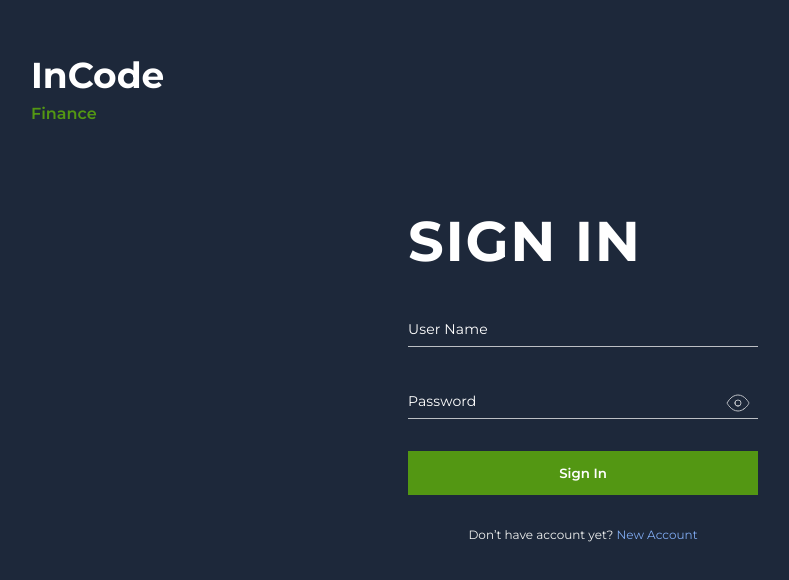
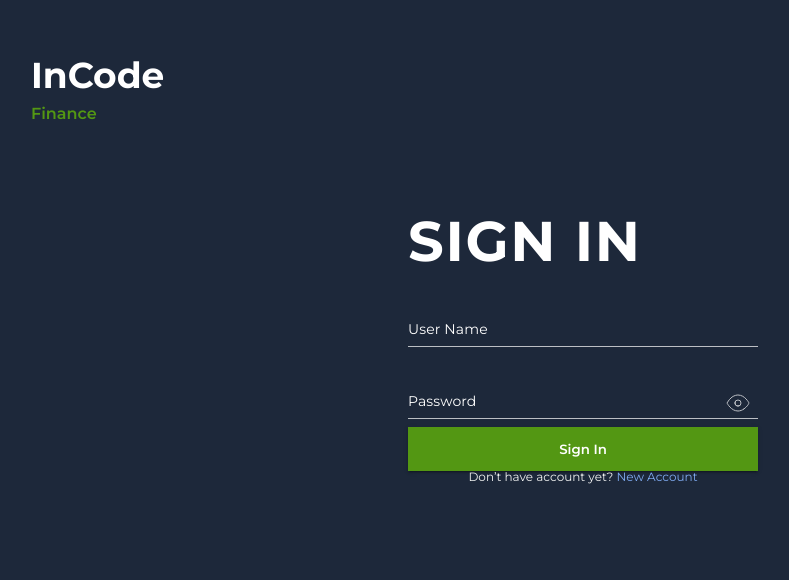
Before and after one commit to tetiana-kozak/login-form, a React (Create React App) app: page / in a window 1280 px wide. Shown: the top 580 px of the page, without its empty margins (57-846 px from the left). Built offline with nearby package versions, Linux system fonts and the light colour scheme.

Commit message:
fix: add mixin to button

```diff
--- a/src/_variables.scss
+++ b/src/_variables.scss
@@ -3,3 +3,19 @@ $Blue: #7faaf0;
 $Greener: #539713;
 $White: #ffffff;
 $BRG: #f1f2f1;
+
+@mixin button {
+  height: 44px;
+  font-weight: 600;
+  background: $Greener;
+  color: $White;
+  box-shadow: 0px 1px 5px 0px rgba(0, 0, 0, 0.12),
+    0px 2px 2px 0px rgba(0, 0, 0, 0.14), 0px 3px 1px -2px rgba(0, 0, 0, 0.2);
+  border: none;
+  cursor: pointer;
+
+  &:hover {
+    background-color: darken($color: $Greener, $amount: 5);
+    transition: all ease-in-out 0.2s;
+  }
+}
--- a/src/components/Button/Button.scss
+++ b/src/components/Button/Button.scss
@@ -1,11 +1,7 @@
 @import 'variables';
 
 .button {
-  margin: 24px 0 34px;
+  @include button;
   width: 100%;
-  height: 44px;
-  font-weight: 600;
-  background: $Greener;
-  color: $White;
-  border: none;
+  padding: 0 16px;
 }
--- a/src/pages/MainPage/MainPage.tsx
+++ b/src/pages/MainPage/MainPage.tsx
@@ -1,8 +1,8 @@
-import LogOutButton from 'components/Buttons/LogOutButton/LogOutButton'
 import PageTitle from 'components/Title/PageTitle'
 import vectorImg from 'assets/Vector.svg'
 import decor from 'assets/Decor.svg'
 import 'pages/Pages.scss'
+import Button from 'components/Button/Button'
 
 type Props = {}
 const MainPage = (props: Props) => {
@@ -22,7 +22,9 @@ const MainPage = (props: Props) => {
           feedback on the result of your work
         </p>
 
-        <LogOutButton />
+        <div>
+          <Button>Log Out</Button>
+        </div>
       </div>
       <img src={vectorImg} alt="Congratulations" className="image" />
     </>
```
